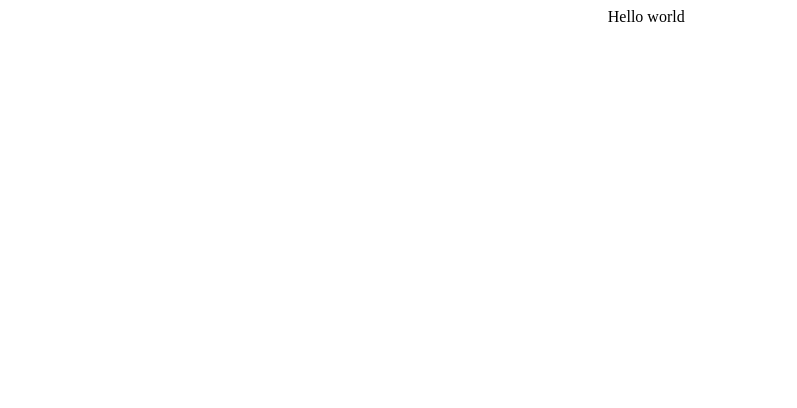
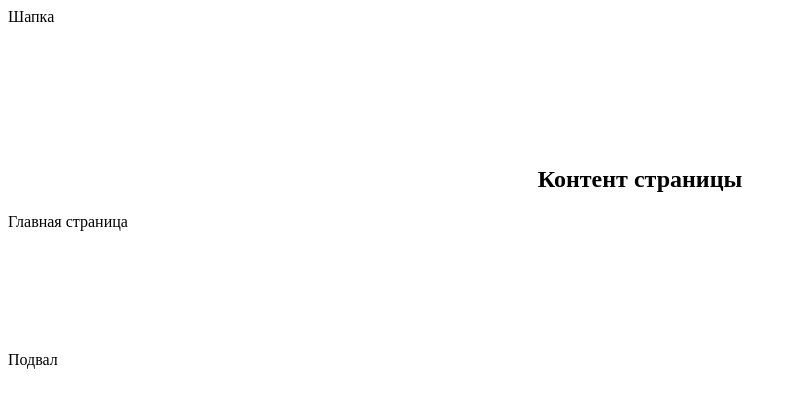
Before and after one commit to ProfessionalReally/blog, a React (Vite) app: page / in a window 1280 px wide. Shown: the top 408 px of the page, without its empty margins (0-797 px from the left). Built offline with nearby package versions, Linux system fonts and the light colour scheme; a web font is replaced by a local one.

Commit message:
Реализовать основной компонент блога с роутингом

```diff
--- a/package.json
+++ b/package.json
@@ -16,6 +16,7 @@
     "react": "^19.1.0",
     "react-dom": "^19.1.0",
     "react-redux": "^9.2.0",
+    "react-router-dom": "^7.7.0",
     "styled-components": "^6.1.19"
   },
   "devDependencies": {
--- a/src/App.tsx
+++ /dev/null
@@ -1,12 +0,0 @@
-import styled from 'styled-components';
-
-const Div = styled.div`
-	text-align: center;
-`;
-
-export const App = () => (
-	<Div>
-		<i aria-hidden='true' className='fa fa-car'></i>
-		Hello world
-	</Div>
-);
--- /dev/null
+++ b/src/Blog.tsx
@@ -0,0 +1,45 @@
+import { ROUTES } from '@src/constants';
+import { Route, Routes } from 'react-router-dom';
+import styled from 'styled-components';
+
+const Content = styled.div`
+	padding: 120px 0;
+`;
+
+const H2 = styled.h2`
+	text-align: center;
+`;
+
+const Header = () => <div>Шапка</div>;
+
+const Footer = () => <div>Подвал</div>;
+
+export const Blog = () => (
+	<>
+		<Header />
+		<Content>
+			<H2>Контент страницы</H2>
+			<Routes>
+				<Route
+					element={<div>Главная страница</div>}
+					path={ROUTES.MAIN}
+				/>
+				<Route element={<div>Авторизация</div>} path={ROUTES.LOGIN} />
+				<Route
+					element={<div>Регистрация</div>}
+					path={ROUTES.REGISTER}
+				/>
+				<Route
+					element={<div>Страница пользователей</div>}
+					path={ROUTES.USERS}
+				/>
+				<Route element={<div>Новая статья</div>} path={ROUTES.POST} />
+				<Route
+					element={<div>Страница статьи</div>}
+					path={ROUTES.POST_ID}
+				/>
+			</Routes>
+		</Content>
+		<Footer />
+	</>
+);
--- a/src/constants/index.ts
+++ b/src/constants/index.ts
@@ -1 +1,2 @@
 export * from './role';
+export * from './routes';
--- /dev/null
+++ b/src/constants/routes.ts
@@ -0,0 +1,9 @@
+export const ROUTES = {
+	ALL: '*',
+	LOGIN: '/login',
+	MAIN: '/',
+	POST: '/post',
+	POST_ID: '/post/:id',
+	REGISTER: '/register',
+	USERS: '/users',
+} as const;
--- a/src/main.tsx
+++ b/src/main.tsx
@@ -1,11 +1,13 @@
+import { Blog } from '@src/Blog';
 import { StrictMode } from 'react';
+import '@src/index.css';
 import { createRoot } from 'react-dom/client';
-
-import './index.css';
-import { App } from './App';
+import { BrowserRouter } from 'react-router-dom';
 
 createRoot(document.getElementById('root')!).render(
 	<StrictMode>
-		<App />
+		<BrowserRouter>
+			<Blog />
+		</BrowserRouter>
 	</StrictMode>,
 );
--- a/tsconfig.app.json
+++ b/tsconfig.app.json
@@ -24,8 +24,11 @@
     "erasableSyntaxOnly": true,
     "noFallthroughCasesInSwitch": true,
     "noUncheckedSideEffectImports": true,
+    "baseUrl": ".",
     "paths": {
-      "@src/*": ["src/*"],
+      "@src/*": [
+        "src/*"
+      ]
     }
   },
   "include": [
--- a/vite.config.ts
+++ b/vite.config.ts
@@ -6,12 +6,11 @@ import { defineConfig } from 'vite';
 const __filename = fileURLToPath(import.meta.url);
 const __dirname = dirname(__filename);
 
-// https://vite.dev/config/
 export default defineConfig({
 	plugins: [react()],
 	resolve: {
 		alias: {
-			'@': resolve(__dirname, 'src'),
+			'@src': resolve(__dirname, 'src'),
 		},
 	},
 });
```
Also changed, not shown: 1 other file (tests, documents, lock files or other folders).
